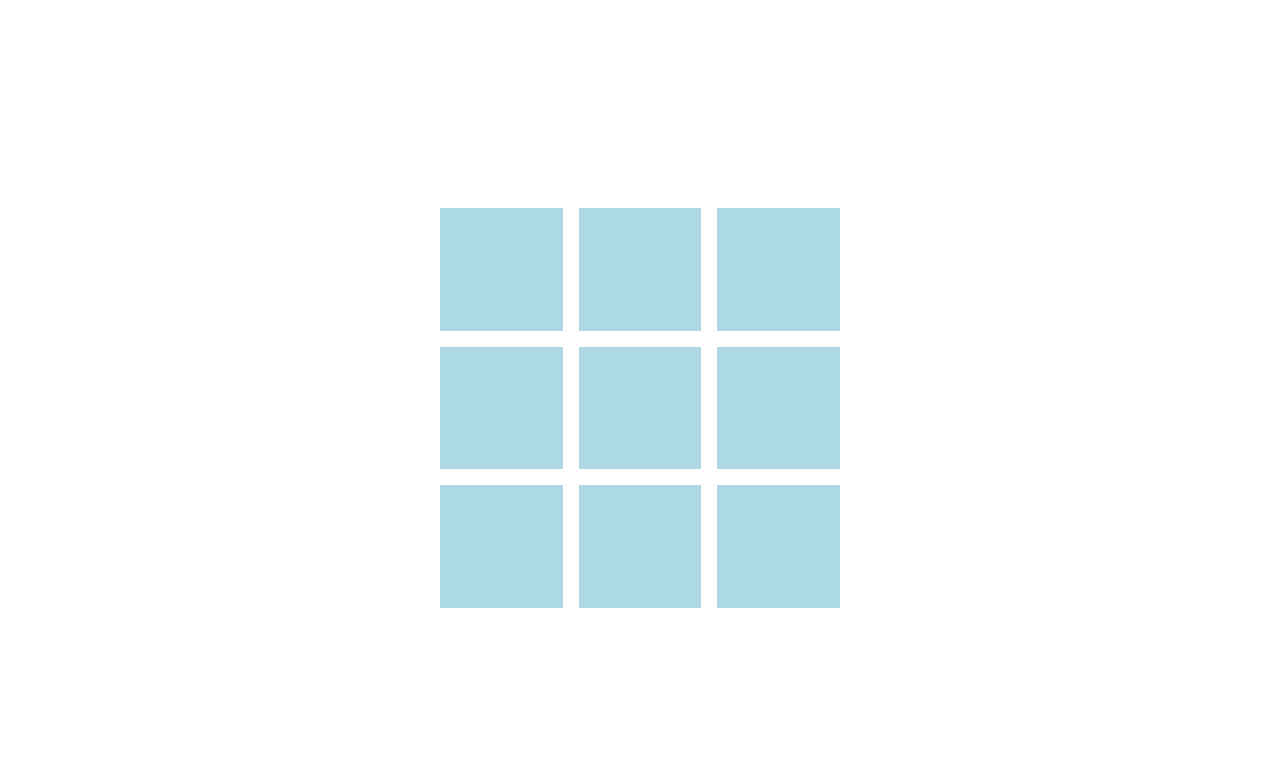
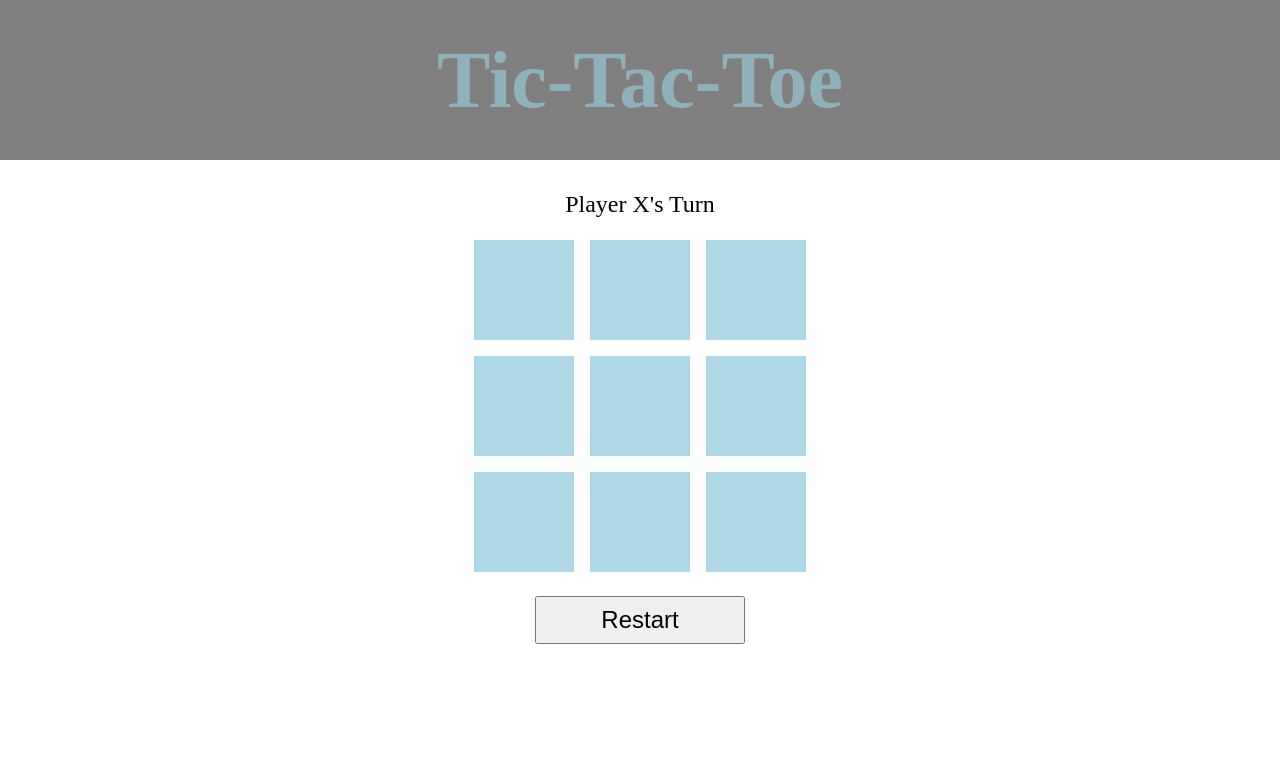
Before and after one commit to willievaughn1004/tic-tac-toe, a plain HTML site: page dist/index.html in a window 1280 px wide. Shown: the top 761 px of the page. Drawn offline with Linux system fonts and the light colour scheme.

Commit message:
Add reset scss file, add html and css
I added a reset scss file to reset the scss document.

I also added more html to add text more player status, a header
with the game name, and a footer with my github info.

I will later come into this and add functions to change some of
the added elements

```diff
--- a/dist/index.html
+++ b/dist/index.html
@@ -12,6 +12,12 @@
     <title>Tic-Tac-Toe</title>
   </head>
   <body>
+    <header>Tic-Tac-Toe</header>
+
+    <main class="game">
+
+      <div class="player-status">Player X's Turn</div>
+
       <div class="gameboard">
         <div id="0" class="square"></div>
         <div id="1" class="square"></div>
@@ -25,5 +31,10 @@
         <div id="7" class="square"></div>
         <div id="8" class="square"></div>
       </div>
+
+      <button class="restart">Restart</button>
+    </main>
+
+    <footer>Copyright <i class="fa-regular fa-copyright"></i> willievaughn1004 <i class="fa-brands fa-github"></i></footer>
   </body>
 </html>
--- a/dist/script.js
+++ b/dist/script.js
@@ -11,14 +11,14 @@ const Gameboard = {
     return this.board;
   },
 
-  displayBoard: function () {
-    console.log(this.board[0], this.board[1], this.board[2]);
-    console.log(this.board[3], this.board[4], this.board[5]);
-    console.log(this.board[6], this.board[7], this.board[8]);
-  }
+//   displayBoard: function () {
+//     console.log(this.board[0], this.board[1], this.board[2]);
+//     console.log(this.board[3], this.board[4], this.board[5]);
+//     console.log(this.board[6], this.board[7], this.board[8]);
+//   }
 }
 
-function GameLogic() {
+function setGameLogic() {
   let activePlayer = 1;
 
   const players = [
@@ -57,7 +57,7 @@ function GameLogic() {
 }
 
 const controlGameFlow = () => {
-  const controller = GameLogic();
+  const controller = setGameLogic();
 
   const squares = document.querySelectorAll(".square");
 
@@ -80,10 +80,14 @@ const controlGameFlow = () => {
     }
   };
 
+  const setWinConditions = () => {
+
+  }
+
   const playRound = (space) => {
     Gameboard.addToken(space, controller.getToken());
     controller.changePlayer();
-    Gameboard.displayBoard();
+    // Gameboard.displayBoard();
     updateBoardVisual(Gameboard.getBoard());
   };
 
@@ -96,9 +100,3 @@ const controlGameFlow = () => {
 };
 
 controlGameFlow();
-
-/* Win coniditions
-
-
-
-*/
--- /dev/null
+++ b/scss/_reset.scss
@@ -0,0 +1,131 @@
+// Reset
+* {
+    margin: 0;
+    padding: 0;
+    box-sizing: border-box;
+  }
+
+  html,
+  body,
+  div,
+  span,
+  applet,
+  object,
+  iframe,
+  h1,
+  h2,
+  h3,
+  h4,
+  h5,
+  h6,
+  p,
+  blockquote,
+  pre,
+  a,
+  abbr,
+  acronym,
+  address,
+  big,
+  cite,
+  code,
+  del,
+  dfn,
+  em,
+  img,
+  ins,
+  kbd,
+  q,
+  s,
+  samp,
+  small,
+  strike,
+  strong,
+  sub,
+  sup,
+  tt,
+  var,
+  b,
+  u,
+  i,
+  center,
+  dl,
+  dt,
+  dd,
+  ol,
+  ul,
+  li,
+  fieldset,
+  form,
+  label,
+  legend,
+  table,
+  caption,
+  tbody,
+  tfoot,
+  thead,
+  tr,
+  th,
+  td,
+  article,
+  aside,
+  canvas,
+  details,
+  embed,
+  figure,
+  figcaption,
+  footer,
+  header,
+  hgroup,
+  menu,
+  nav,
+  output,
+  ruby,
+  section,
+  summary,
+  time,
+  mark,
+  audio,
+  video {
+    margin: 0;
+    padding: 0;
+    border: 0;
+    font-size: 100%;
+    font: inherit;
+    vertical-align: baseline;
+  }
+  /* HTML5 display-role reset for older browsers */
+  article,
+  aside,
+  details,
+  figcaption,
+  figure,
+  footer,
+  header,
+  hgroup,
+  menu,
+  nav,
+  section {
+    display: block;
+  }
+  body {
+    line-height: 1;
+  }
+  ol,
+  ul {
+    list-style: none;
+  }
+  blockquote,
+  q {
+    quotes: none;
+  }
+  blockquote:before,
+  blockquote:after,
+  q:before,
+  q:after {
+    content: "";
+    content: none;
+  }
+  table {
+    border-collapse: collapse;
+    border-spacing: 0;
+  }
--- a/scss/styles.scss
+++ b/scss/styles.scss
@@ -1,18 +1,53 @@
+@import "reset";
+
 body {
   display: flex;
-    height: 100svh;
+  flex-direction: column;
+  min-height: 100svh;
   align-items: center;
+}
+
+header {
+  display: flex;
   justify-content: center;
+  align-items: center;
+
+  width: 100%;
+  height: 20vh;
+
+  background-color: gray;
+  font-size: 5rem;
+  font-weight: bold;
+  color: rgb(143, 177, 188);
+}
+
+.game {
+  display: flex;
+  flex-direction: column;
+  align-items: center;
+
+  flex: 1;
+  margin: 2rem 0 4rem 0;
+
+  .player-status {
+    font-size: 1.5rem;
   }
 
   .gameboard {
-    height: 50svh;
-    width: 50svh;
+    display: grid;
+    //   grid-template-columns: 1fr 1fr 1fr;
+    //   grid-template-rows: 1fr 1fr 1fr;
 
-    display: grid;
-    grid-template-columns: 1fr 1fr 1fr;
-    grid-template-rows: 1fr 1fr 1fr;
+    grid-template: repeat(3, 100px) / repeat(3, 100px);
     gap: 1rem;
+
+    margin: 1.5rem 0;
+  }
+
+  .restart {
+    font-size: 1.5rem;
+    padding: 0.5rem 4rem;
+  }
 }
 
 .square {
@@ -28,3 +63,8 @@ body {
     background-color: rgb(143, 177, 188);
   }
 }
+
+footer {
+  padding-bottom: 1rem;
+  margin: 0 auto;
+}
```
Also changed, not shown: dist/css/styles.css, 1 other file. Lines whose indentation alone changed are shown as unchanged.
